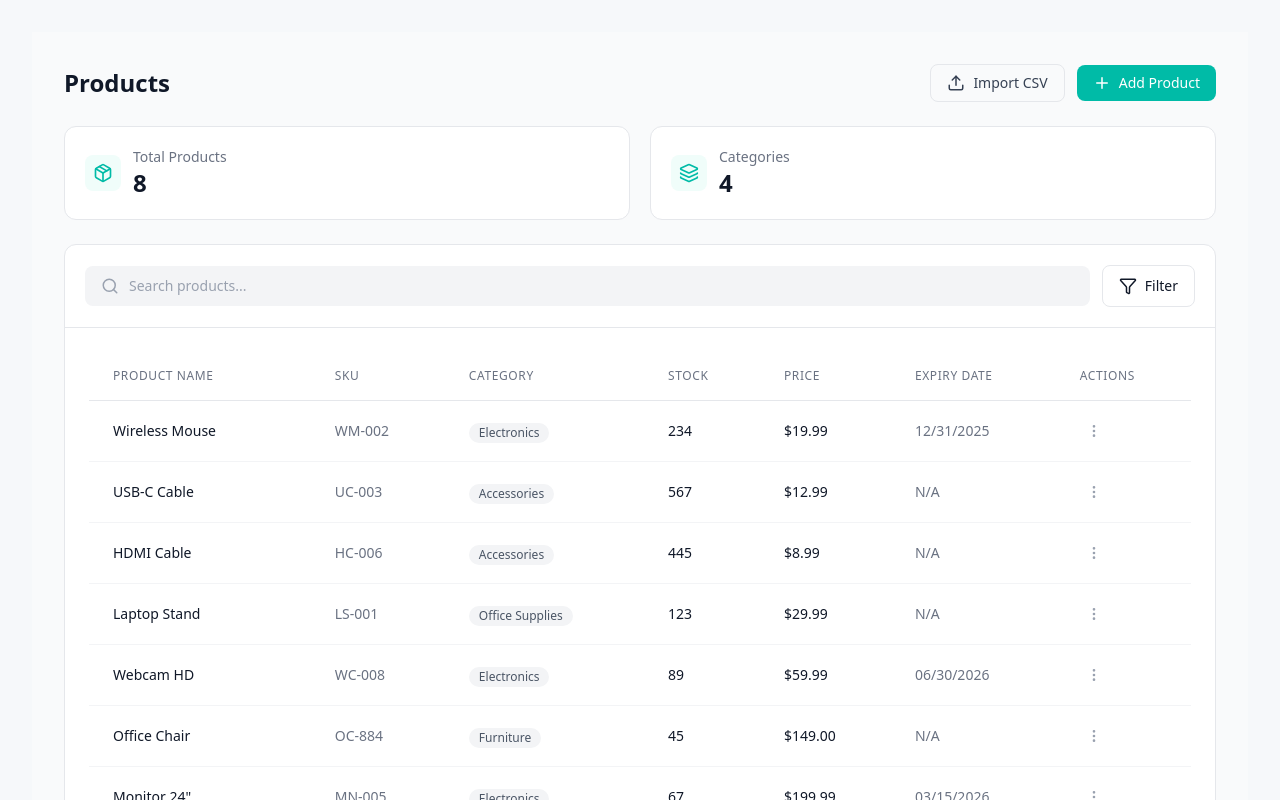
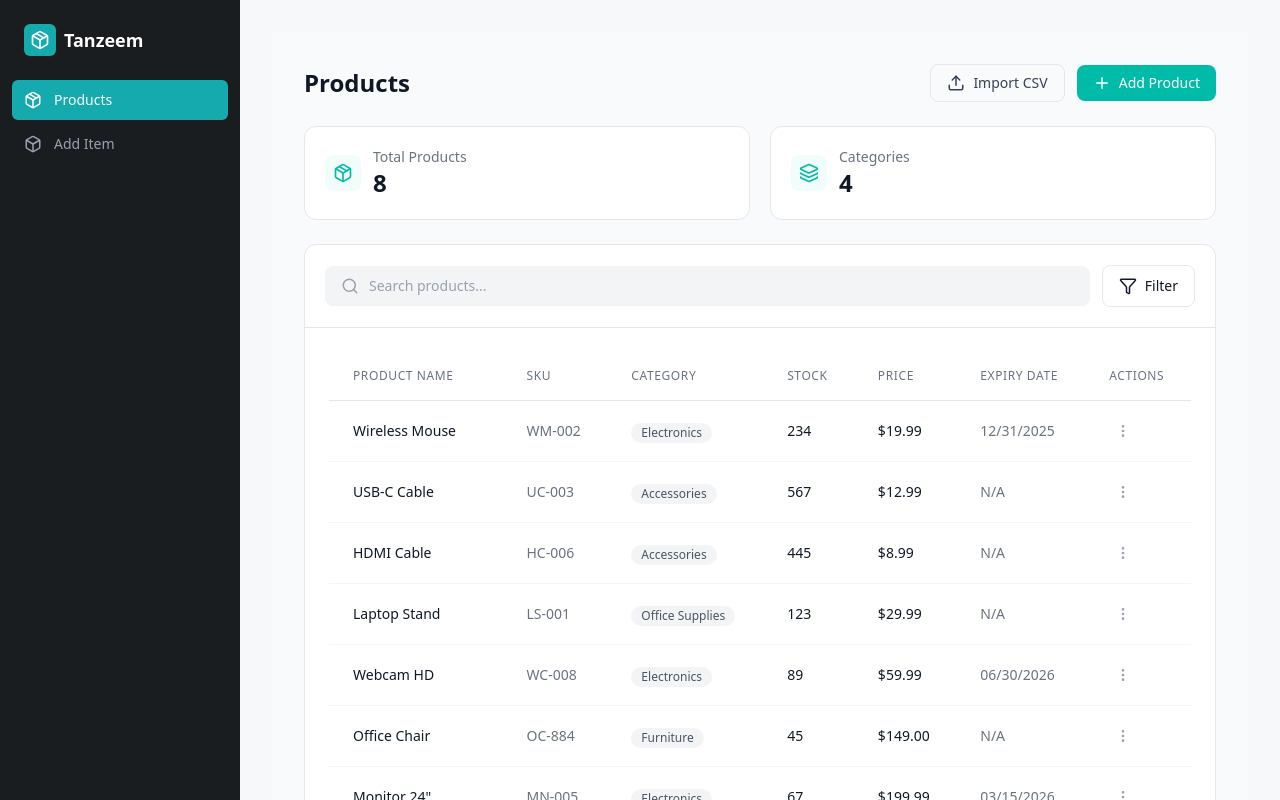
Before and after one commit to youssef-shalaby/Tanzeem, a React (Vite) app: page /products in a window 1280 px wide. Built offline with nearby package versions, Linux system fonts and the light colour scheme.

Commit message:
Sidebar works!!

```diff
--- a/src/main.jsx
+++ b/src/main.jsx
@@ -4,11 +4,13 @@ import { BrowserRouter, Routes, Route, Navigate } from 'react-router'
 import ProductsPage from './pages/products'
 import { AddItemPage } from './pages/AddItemPage'
 import './index.css'
+import { Sidebar } from './components/Sidebar'
 
 createRoot(document.getElementById('root')).render(
   <StrictMode>
     <BrowserRouter>
       <div className="flex h-screen bg-[#f6f8fa]">
+        <Sidebar />
         <main className="flex-1 overflow-y-auto p-8">
           <Routes>
             <Route path="/products" element={<ProductsPage />} />
```
